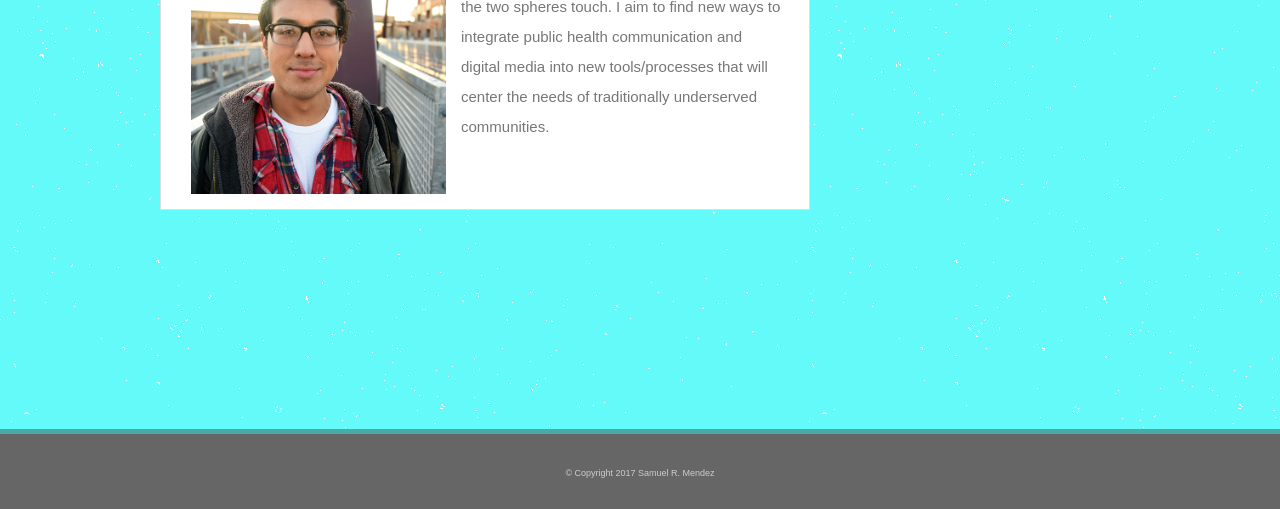
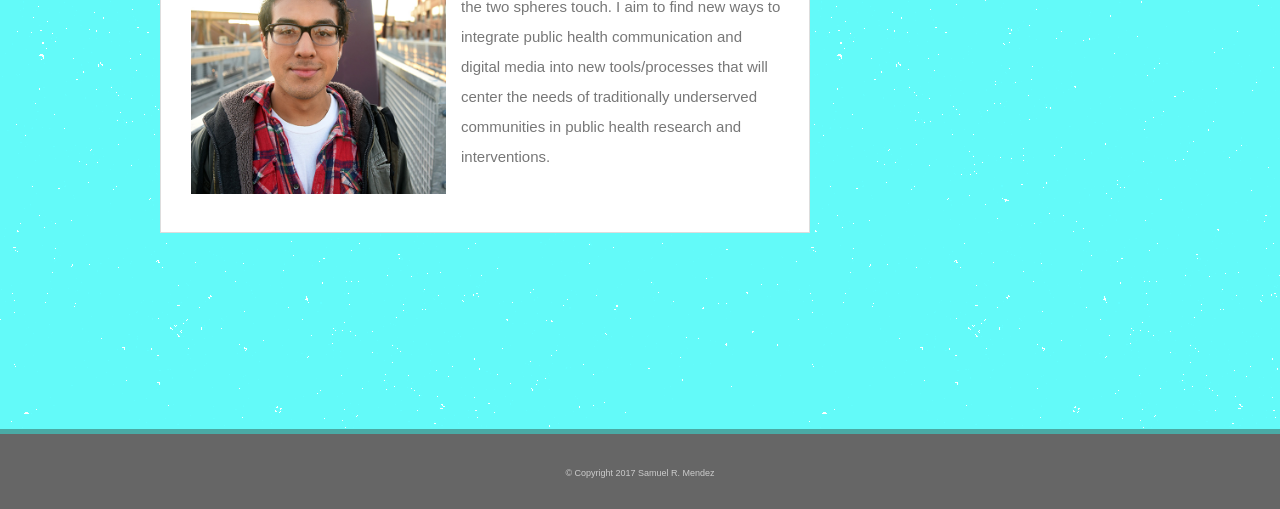
Before and after one commit to smendez92/Basic-Portfolio, a plain HTML site: page index.html in a window 1280 px wide. Shown: the part 291-800 px from the top of the page. Drawn offline with Linux system fonts and the light colour scheme.

Commit message:
fix blurb

```diff
--- a/index.html
+++ b/index.html
@@ -25,7 +25,7 @@
 			<div class="leftcontainerheading">About Me</div>
 			<div class="leftcontainerbody">
 				<img class="profpic" src="./assets/images/SRM photo.jpg">
-				<p>I am an animated filmmaker, public health researcher, and explorer of the spaces where the two spheres touch. I aim to find new ways to integrate public health communication and digital media into new tools/processes that will center the needs of traditionally underserved communities.</p>
+				<p>I am an animated filmmaker, public health researcher, and explorer of the spaces where the two spheres touch. I aim to find new ways to integrate public health communication and digital media into new tools/processes that will center the needs of traditionally underserved communities in public health research and interventions.</p>
 				<br>
 				<p></p>
 			</div>
```
